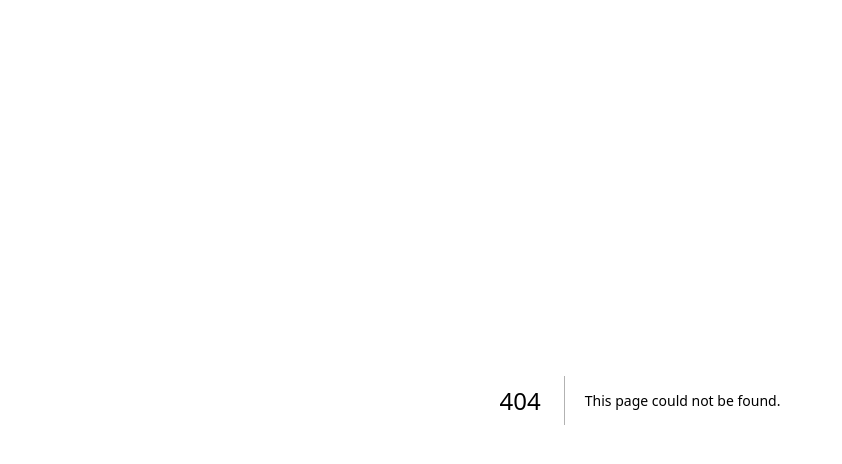
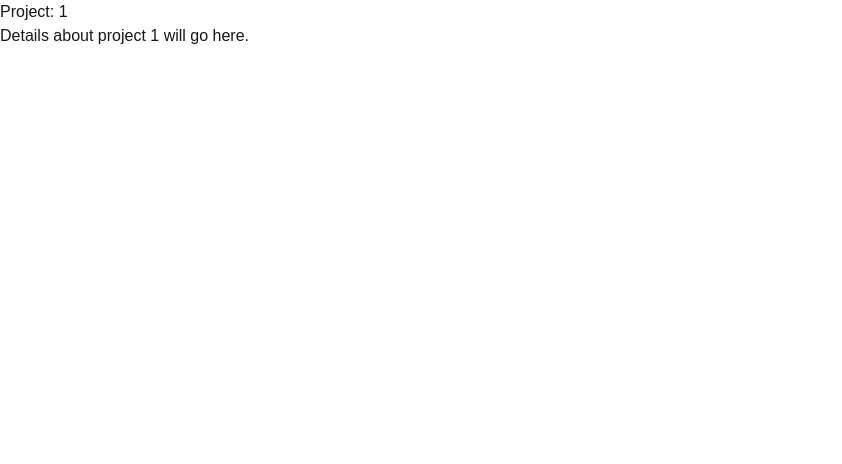
Before and after one commit to Three-Ships/home-services-hub-hackathon, a Next.js app: page /projects/1 in a window 1280 px wide. Before the commit this address had no page. Shown: the top 464 px of the page, without its empty margins (0-842 px from the left). Built offline with nearby package versions, Linux system fonts and the light colour scheme.

Commit message:
add dynamic route for individual project view

```diff
--- /dev/null
+++ b/app/projects/[id]/layout.js
@@ -0,0 +1,10 @@
+export default function ProjectLayout({ children }) {
+    return (
+        <div>
+            <nav>
+                {/* Add project-specific navigation here */}
+            </nav>
+            <main>{children}</main>
+        </div>
+    );
+}
--- /dev/null
+++ b/app/projects/[id]/page.js
@@ -0,0 +1,10 @@
+export default function ProjectPage({ params }) {
+    const { id } = params;
+
+    return (
+        <div>
+            <h1>Project: {id}</h1>
+            <p>Details about project {id} will go here.</p>
+        </div>
+    );
+}
```
